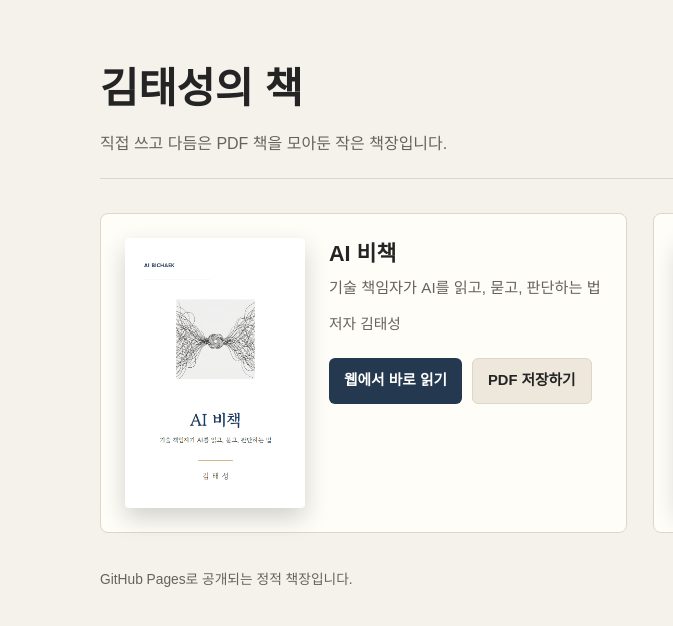
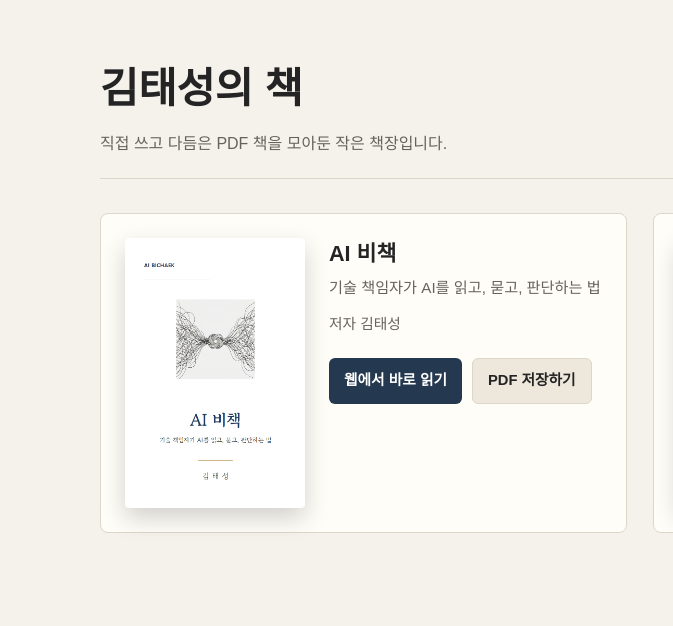
Before and after one commit to taesung901-ui/aibichaek, a plain HTML site: page index.html in a window 1280 px wide. Shown: the full height of the page, 0-673 px from the left. Drawn offline with Linux system fonts and the light colour scheme; grey boxes are pictures that could not be loaded.

Commit message:
footer 제거

```diff
--- a/index.html
+++ b/index.html
@@ -210,9 +210,6 @@
             </article>
         </section>
 
-        <footer>
-            GitHub Pages로 공개되는 정적 책장입니다.
-        </footer>
     </main>
 </body>
 </html>
```
